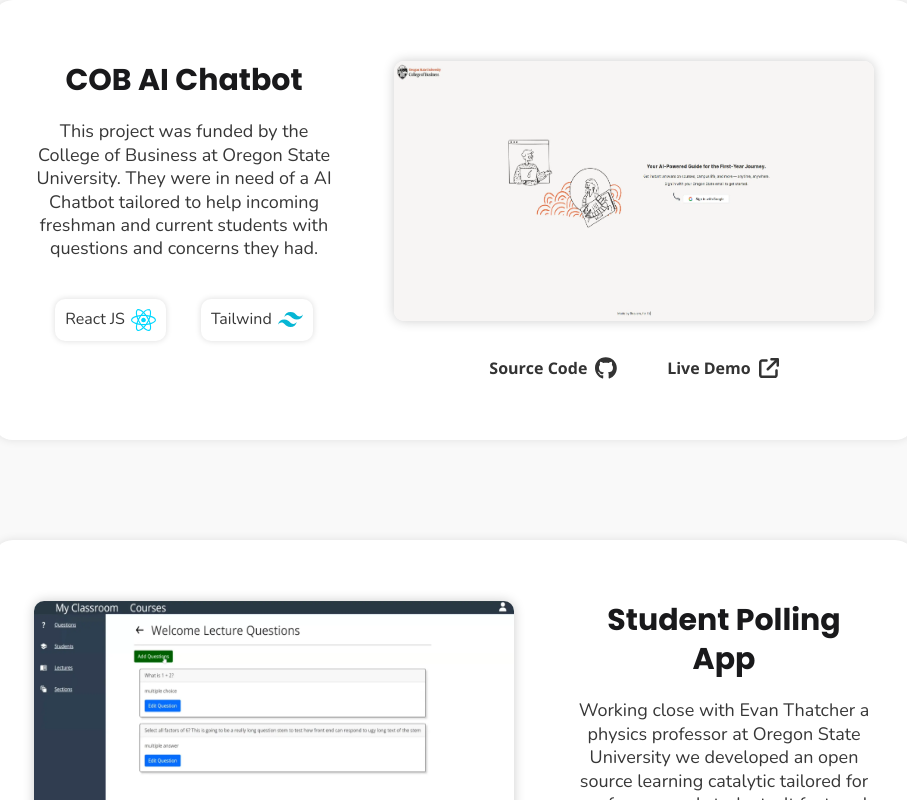
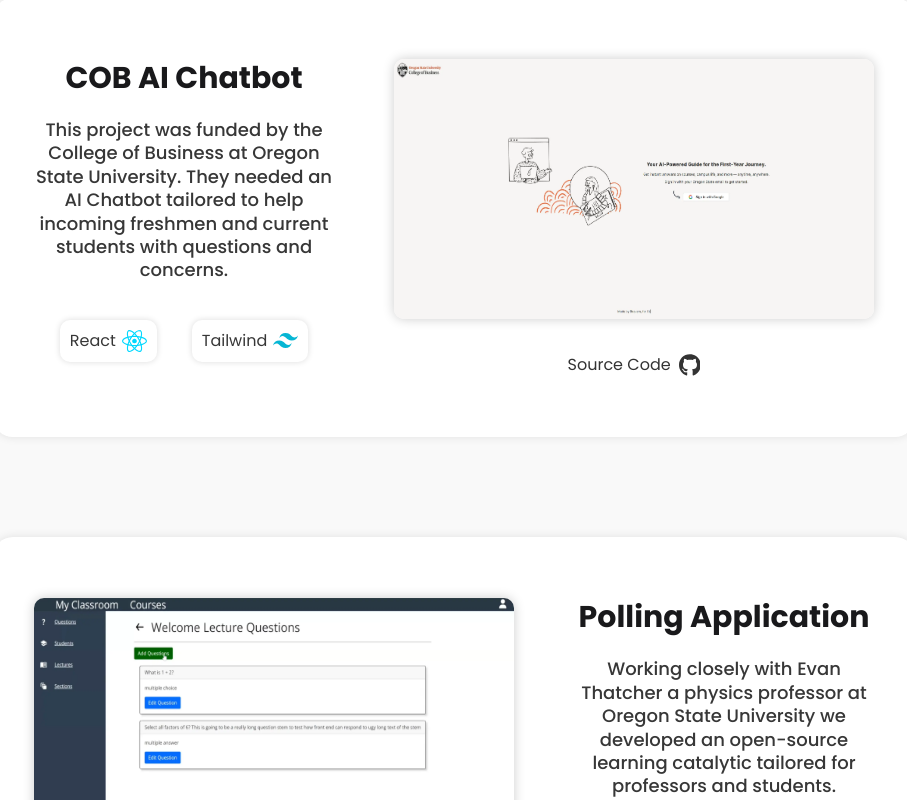
Before and after one commit to gavenrobertson/portfolio-website, a React (Create React App) app: page / in a window 1280 px wide. Shown: the part 1920-2720 px from the top of the page, without its empty margins (152-1059 px from the left). Built offline with nearby package versions, Linux system fonts and the light colour scheme.

Commit message:
Adjusted some project spacing and overall look and feel

```diff
--- a/public/index.html
+++ b/public/index.html
@@ -13,7 +13,8 @@
 <!--  <link rel="manifest" href="/manifest.json" />-->
   <link rel="preconnect" href="https://fonts.googleapis.com">
   <link rel="preconnect" href="https://fonts.gstatic.com" crossorigin>
-  <link href="https://fonts.googleapis.com/css2?family=Hind:wght@300;400;500;600;700&family=Manrope:wght@300;400;500;600;700&family=Noto+Sans:wght@900&family=Nunito:wght@300;400;500;600;700&family=Open+Sans:wght@700&family=Poppins:wght@300;400;500;600;700&family=Ubuntu:wght@700&display=swap" rel="stylesheet">
+  <link href="https://fonts.googleapis.com/css2?family=Inter:ital,opsz,wght@0,14..32,100..900;1,14..32,100..900&family=Montserrat:ital,wght@0,100..900;1,100..900&family=Open+Sans:ital,wght@0,300..800;1,300..800&family=Poppins:ital,wght@0,100;0,200;0,300;0,400;0,500;0,600;0,700;0,800;0,900;1,100;1,200;1,300;1,400;1,500;1,600;1,700;1,800;1,900&display=swap" rel="stylesheet">
+  <link href="https://fonts.googleapis.com/css2?family=Nunito+Sans:ital,opsz,wght@0,6..12,200..1000;1,6..12,200..1000&display=swap" rel="stylesheet">
   <title>Gaven Robertson | Front-end Developer</title>
 </head>
 <body>
--- a/src/components/Projects.js
+++ b/src/components/Projects.js
@@ -53,12 +53,12 @@
                                     </svg>
                                 </a>
                             </div>
-                            <a href={livedemolink} className="project-livedemo-link projlinks">
-                                Live Demo
-                                <svg className="livedemo-link-svg link-svg" xmlns="http://www.w3.org/2000/svg" height="16" width="16" viewBox="0 0 512 512">
-                                    <path d="M320 0c-17.7 0-32 14.3-32 32s14.3 32 32 32h82.7L201.4 265.4c-12.5 12.5-12.5 32.8 0 45.3s32.8 12.5 45.3 0L448 109.3V192c0 17.7 14.3 32 32 32s32-14.3 32-32V32c0-17.7-14.3-32-32-32H320zM80 32C35.8 32 0 67.8 0 112V432c0 44.2 35.8 80 80 80H400c44.2 0 80-35.8 80-80V320c0-17.7-14.3-32-32-32s-32 14.3-32 32V432c0 8.8-7.2 16-16 16H80c-8.8 0-16-7.2-16-16V112c0-8.8 7.2-16 16-16H192c17.7 0 32-14.3 32-32s-14.3-32-32-32H80z" />
-                                </svg>
-                            </a>
+                            {/*<a href={livedemolink} className="project-livedemo-link projlinks">*/}
+                            {/*    Live Demo*/}
+                            {/*    <svg className="livedemo-link-svg link-svg" xmlns="http://www.w3.org/2000/svg" height="16" width="16" viewBox="0 0 512 512">*/}
+                            {/*        <path d="M320 0c-17.7 0-32 14.3-32 32s14.3 32 32 32h82.7L201.4 265.4c-12.5 12.5-12.5 32.8 0 45.3s32.8 12.5 45.3 0L448 109.3V192c0 17.7 14.3 32 32 32s32-14.3 32-32V32c0-17.7-14.3-32-32-32H320zM80 32C35.8 32 0 67.8 0 112V432c0 44.2 35.8 80 80 80H400c44.2 0 80-35.8 80-80V320c0-17.7-14.3-32-32-32s-32 14.3-32 32V432c0 8.8-7.2 16-16 16H80c-8.8 0-16-7.2-16-16V112c0-8.8 7.2-16 16-16H192c17.7 0 32-14.3 32-32s-14.3-32-32-32H80z" />*/}
+                            {/*    </svg>*/}
+                            {/*</a>*/}
                         </div>
                     </div>
                     <div className="project-description-container">
@@ -100,8 +100,8 @@
             ghublink: "https://github.com/yourusername/yourproject1",
             livedemolink: "https://yourprojectdemo1.com",
             nameoftheproject: "COB AI Chatbot",
-            descriptionoftheproject: "This project was funded by the College of Business at Oregon State University. They were in need of a AI Chatbot tailored to help incoming freshman and current students with questions and concerns they had.",
-            projectframework: "React JS",
+            descriptionoftheproject: "This project was funded by the College of Business at Oregon State University. They needed an AI Chatbot tailored to help incoming freshmen and current students with questions and concerns.",
+            projectframework: "React",
             frameworksvgicon: react_icon,
             projectstyling: "Tailwind",
             stylingsvgicon: twind_icon,
@@ -112,9 +112,9 @@
             image: pollimage,
             ghublink: "https://github.com/yourusername/yourproject2",
             livedemolink: "https://yourprojectdemo2.com",
-            nameoftheproject: "Student Polling App",
-            descriptionoftheproject: "Working close with Evan Thatcher a physics professor at Oregon State University we developed an open source learning catalytic tailored for professors and students. It featured the ability to quickly organize",
-            projectframework: "React JS",
+            nameoftheproject: "Polling Application",
+            descriptionoftheproject: "Working closely with Evan Thatcher a physics professor at Oregon State University we developed an open-source learning catalytic tailored for professors and students.",
+            projectframework: "React",
             frameworksvgicon: react_icon,
             projectstyling: "SASS",
             stylingsvgicon: sass_icon,
--- a/src/styles/_about.scss
+++ b/src/styles/_about.scss
@@ -107,14 +107,15 @@
 }
 
 .biography-entry {
-    font-family: "Nunito", sans-serif;
+    font-family: "Poppins", sans-serif;
     font-weight: 500;
     font-size: 1.8rem;
 }
 
 .biography-p {
-    font-family: "Nunito", sans-serif;
+    font-family: "Poppins", sans-serif;
     font-size: 1.8rem;
+    font-weight: 500;
 }
 
 @media screen and (max-height: 1184px) {
--- a/src/styles/_contact.scss
+++ b/src/styles/_contact.scss
@@ -72,14 +72,14 @@
 
 .info-header {
     font-size: 2.5rem;
-    font-family: 'Nunito', sans-serif;
+    font-family: 'Poppins', sans-serif;
     color: #19191b;
     margin-bottom: 0.8rem;
 }
 
 .info-des {
     font-size: 2rem;
-    font-family: 'Nunito', sans-serif;
+    font-family: 'Poppins', sans-serif;
     color: #616161;
 }
 
--- a/src/styles/_default.scss
+++ b/src/styles/_default.scss
@@ -11,7 +11,7 @@
 }
 body {
     font-size: 1.6em; /* default font of 16px */
-    font-family: 'Nunito', sans-serif;
+    font-family: 'Inter', sans-serif;
     line-height: 1.3;
     color: #373737;
     overflow-x: hidden;
--- a/src/styles/_home.scss
+++ b/src/styles/_home.scss
@@ -210,8 +210,8 @@
 }
 
 .p-hero-text {
-    font-size: 1.28em;
-
+    font-size: 1.24em;
+    font-family: "Poppins", sans-serif;
 }
 
 .contacts {
@@ -254,7 +254,7 @@
 }
 
 .tech-stack-name {
-    font-family: 'Open Sans', sans-serif;
+    font-family: 'Poppins', sans-serif;
     font-size: 2.3rem;
     font-weight: 700;
     border-right: #19191b 0.3rem solid;
--- a/src/styles/_projects.scss
+++ b/src/styles/_projects.scss
@@ -112,7 +112,7 @@
     gap: 0.8rem;
     font-size: 1.6rem;
     transition: ease-out 0.1s;
-    font-family: "Open Sans", sans-serif;
+    font-family: "Poppins", sans-serif;
     margin-top: 2rem;
 }
 
@@ -147,7 +147,6 @@
 
 .project-description-container {
     display: flex;
-    justify-content: center;
     flex-direction: column;
     align-items: center;
     height: auto;
@@ -162,19 +161,22 @@
 }
 
 .description-of-project {
-    font-family: "Nunito", sans-serif;
+    font-family: "Poppins", sans-serif;
     text-align: center;
     font-size: 1.8rem;
     margin-top: 2rem;
+    font-weight: 500;
 }
 
 .project-techstack {
     display: flex;
     margin: 3.8rem auto;
+    margin-bottom: 0rem;
     gap: 3.5rem;
 }
 
 .framework {
+    font-family: "Poppins", sans-serif;
     width: fit-content;
     display: flex;
     justify-content: center;
--- a/src/styles/main.css
+++ b/src/styles/main.css
@@ -12,7 +12,7 @@
 
 body {
   font-size: 1.6em; /* default font of 16px */
-  font-family: "Nunito", sans-serif;
+  font-family: "Inter", sans-serif;
   line-height: 1.3;
   color: #373737;
   overflow-x: hidden;
@@ -401,7 +401,8 @@
 }
 
 .p-hero-text {
-  font-size: 1.28em;
+  font-size: 1.24em;
+  font-family: "Poppins", sans-serif;
 }
 
 .contacts {
@@ -444,7 +445,7 @@
 }
 
 .tech-stack-name {
-  font-family: "Open Sans", sans-serif;
+  font-family: "Poppins", sans-serif;
   font-size: 2.3rem;
   font-weight: 700;
   border-right: #19191b 0.3rem solid;
@@ -752,14 +753,15 @@
 }
 
 .biography-entry {
-  font-family: "Nunito", sans-serif;
+  font-family: "Poppins", sans-serif;
   font-weight: 500;
   font-size: 1.8rem;
 }
 
 .biography-p {
-  font-family: "Nunito", sans-serif;
+  font-family: "Poppins", sans-serif;
   font-size: 1.8rem;
+  font-weight: 500;
 }
 
 @media screen and (max-height: 1184px) {
@@ -960,7 +962,7 @@
   gap: 0.8rem;
   font-size: 1.6rem;
   transition: ease-out 0.1s;
-  font-family: "Open Sans", sans-serif;
+  font-family: "Poppins", sans-serif;
   margin-top: 2rem;
 }
 
@@ -993,7 +995,6 @@
 
 .project-description-container {
   display: flex;
-  justify-content: center;
   flex-direction: column;
   align-items: center;
   height: auto;
@@ -1008,19 +1009,22 @@
 }
 
 .description-of-project {
-  font-family: "Nunito", sans-serif;
+  font-family: "Poppins", sans-serif;
   text-align: center;
   font-size: 1.8rem;
   margin-top: 2rem;
+  font-weight: 500;
 }
 
 .project-techstack {
   display: flex;
   margin: 3.8rem auto;
+  margin-bottom: 0rem;
   gap: 3.5rem;
 }
 
 .framework {
+  font-family: "Poppins", sans-serif;
   width: fit-content;
   display: flex;
   justify-content: center;
@@ -1275,14 +1279,14 @@
 
 .info-header {
   font-size: 2.5rem;
-  font-family: "Nunito", sans-serif;
+  font-family: "Poppins", sans-serif;
   color: #19191b;
   margin-bottom: 0.8rem;
 }
 
 .info-des {
   font-size: 2rem;
-  font-family: "Nunito", sans-serif;
+  font-family: "Poppins", sans-serif;
   color: #616161;
 }
 
```
